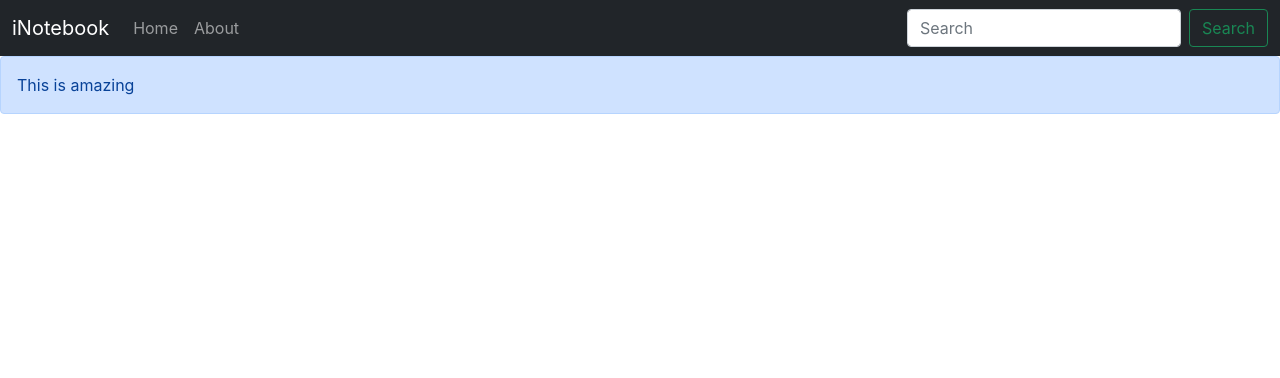
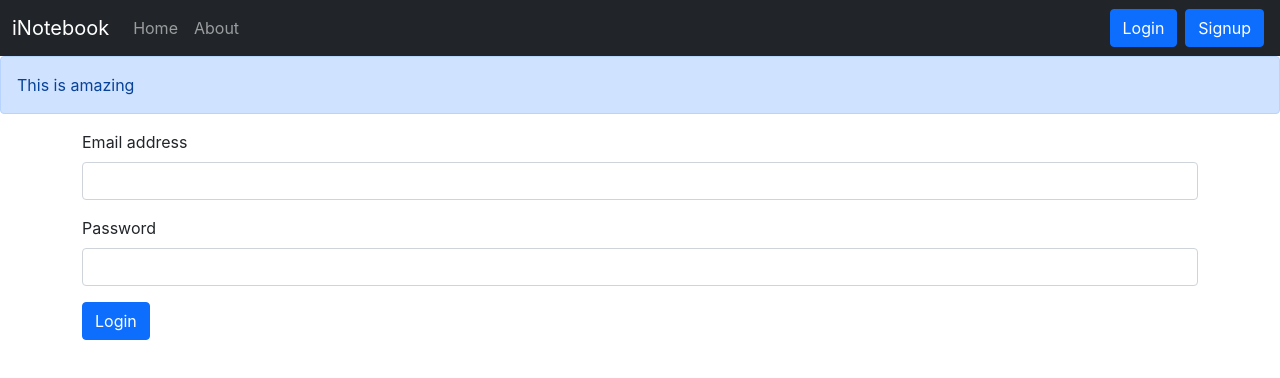
Before and after one commit to code-crafter-480/i-Notebook_frontend_backend, a React (Create React App) app: page /login in a window 1280 px wide. Shown: the top 378 px of the page. Built offline with nearby package versions, Linux system fonts and the light colour scheme.

Commit message:
#69, Add buttons in Navbar... Add Login.js ... Create 'success' variable in 'backend/routes/auth.js' -> go to '/login'... for redirect use 'useNavigate'...

```diff
--- a/src/App.js
+++ b/src/App.js
@@ -9,6 +9,8 @@ import Home from './components/Home';
 import About from './components/About'
 import NoteState from './context/notes/NoteState'
 import Alert from '../src/components/Alert'
+import Login from './components/Login';
+import Signup from './components/Signup';
 
 
 function App() {
@@ -22,6 +24,8 @@ function App() {
           <Routes>
             <Route exact path="/" element= { <Home />} > </Route>
             <Route exact path="/about" element= { <About />} > </Route>
+            <Route exact path="/login" element= { <Login />} > </Route>
+            <Route exact path="/signup" element= { <Signup />} > </Route>
           </Routes>
         </div>
       </Router>
--- /dev/null
+++ b/src/components/Login.js
@@ -0,0 +1,57 @@
+import React, { useState } from 'react'
+import { useNavigate } from "react-router-dom";
+
+const Login = () => {
+
+    const [credentials, setCredentials] = useState({email: "", password: ""})
+    const navigate = useNavigate()
+
+
+    const handleSubmit = async(e) => {
+        e.preventDefault()
+        const host = "http://localhost:5000"
+        const response = await fetch(`${host}/api/auth/login`, {
+            method: 'POST',
+            headers: {
+                'Content-Type': 'application/json'
+            },
+            body: JSON.stringify({email: credentials.email, password: credentials.password})
+            // body: JSON.stringify({email, password})
+        })
+        const json = await response.json()
+        console.log(json)
+
+        if(json.success) {
+            // Save the auth token and redirect
+            localStorage.setItem('token', json.authToken)
+
+            // Redirect korar jonno useHistory hook er sahajjo nebo...
+            navigate("/")
+        }
+        else {
+            alert("Invalid Credentials")
+        }
+    }
+
+    const onChange = (e) => {
+        setCredentials({...credentials, [e.target.name]: e.target.value})
+    }
+
+    return (
+        <div>
+            <form onSubmit={handleSubmit}>
+                <div className="mb-3">
+                    <label htmlFor="email" className="form-label">Email address</label>
+                    <input type="email" className="form-control" id="email" name='email' aria-describedby="emailHelp" value={credentials.email} onChange={onChange} />
+                </div>
+                <div className="mb-3">
+                    <label htmlFor="password" className="form-label">Password</label>
+                    <input type="password" className="form-control" id="password" name='password' value={credentials.password} onChange={onChange} />
+                </div>
+                <button type="submit" className="btn btn-primary"  >Login</button>
+            </form>
+        </div>
+    )
+}
+
+export default Login
--- a/src/components/Navbar.js
+++ b/src/components/Navbar.js
@@ -26,8 +26,8 @@ const Navbar = () => {
                         </li>
                     </ul>
                     <form className="d-flex">
-                        <input className="form-control me-2" type="search" placeholder="Search" aria-label="Search"/>
-                            <button className="btn btn-outline-success" type="submit">Search</button>
+                        <Link className="btn btn-primary mx-1" to="/login" role="button">Login</Link>
+                        <Link className="btn btn-primary mx-1" to="/signup" role="button">Signup</Link>
                     </form>
                 </div>
             </div>
--- /dev/null
+++ b/src/components/Signup.js
@@ -0,0 +1,11 @@
+import React from 'react'
+
+const Signup = () => {
+  return (
+    <div>
+      I am sign-up
+    </div>
+  )
+}
+
+export default Signup
```
Also changed, not shown: 1 other file (tests, documents, lock files or other folders).
